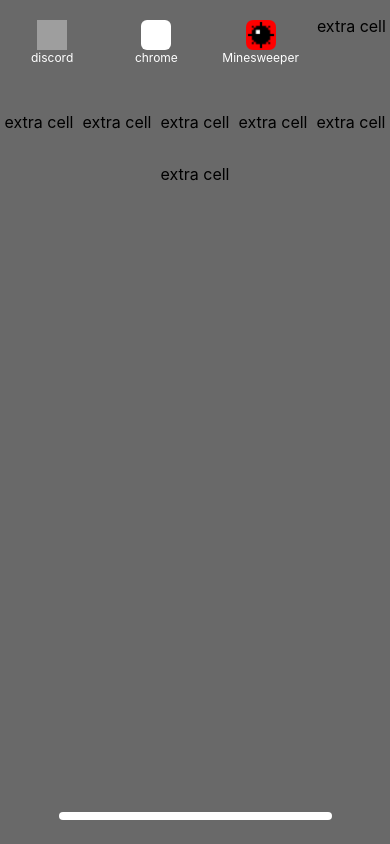
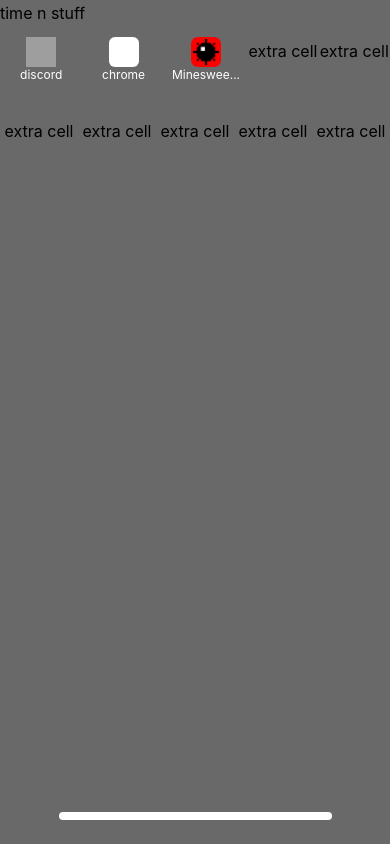
Before and after one commit to tsar-boomba/tsar-os, a Next.js app: page /os in a window 390 px wide. Built offline with nearby package versions, Linux system fonts and the light colour scheme; grey boxes are pictures that could not be loaded.

Commit message:
mobile work

```diff
--- /dev/null
+++ b/os/Mobile/components/Frame/Frame.module.scss
@@ -0,0 +1,11 @@
+@use 'mixins.module' as *;
+
+.container {
+	@include flex-center;
+	width: 100%;
+	height: 97%;
+	position: absolute;
+	top: 3%;
+	left: 0;
+	background-color: dimgray;
+}
--- /dev/null
+++ b/os/Mobile/components/Frame/Frame.tsx
@@ -0,0 +1,40 @@
+import { AppProps, AppsContext, BaseProps, OSApp } from '@/os/context/AppsContext';
+import { useContext, useRef } from 'react';
+import styles from './Frame.module.scss';
+
+interface Props {
+	App: React.VFC<AppProps> | React.ComponentType<AppProps>;
+	name: string;
+	icon: string | StaticImageData;
+	setData: OSApp['setData'];
+	data: OSApp['data'];
+}
+
+const Frame: React.VFC<Props> = ({ App, name, icon, setData, data }) => {
+	const { opened, setOpened } = useContext(AppsContext);
+	const windowRef = useRef<HTMLDivElement>(null);
+	const closeWindow = () => {
+		const newOpened = [...opened];
+		newOpened.splice(data.index, 1);
+		setOpened(newOpened);
+	};
+
+	const baseProps: BaseProps = {
+		closeWindow,
+		data,
+		setData,
+		windowRef,
+	};
+
+	return (
+		<div
+			ref={windowRef}
+			style={{ zIndex: data.index === opened.length - 1 ? 1 : '-9999' }}
+			className={styles.container}
+		>
+			<App {...baseProps} />
+		</div>
+	);
+};
+
+export default Frame;
--- /dev/null
+++ b/os/Mobile/components/Frame/index.tsx
@@ -0,0 +1,3 @@
+import Frame from './Frame';
+
+export default Frame;
--- a/os/Mobile/components/Main/AppIcon.tsx
+++ b/os/Mobile/components/Main/AppIcon.tsx
@@ -1,11 +1,20 @@
-import { OSApp } from '@/os/context/AppsContext';
+import { AppsContext, OSApp } from '@/os/context/AppsContext';
 import Image from 'next/image';
+import { useContext } from 'react';
 import styles from './Main.module.scss';
 
 const AppIcon: React.VFC<OSApp> = ({ name, icon }) => {
+	const { apps, opened, setOpened } = useContext(AppsContext);
+	const thisApp = apps.find((app) => app.name === name);
+	const handleIconClick = () => {
+		if (!thisApp) return;
+		setOpened([...opened, thisApp]);
+		thisApp.setData({ ...thisApp.data, index: opened.length });
+	};
+
 	return (
 		<div className={styles['app-icon-wrapper']}>
-			<div className={styles['app-icon']}>
+			<div onClick={handleIconClick} className={styles['app-icon']}>
 				{icon ? (
 					<Image src={icon} alt={`${name} icon`} width={30} height={30} />
 				) : (
@@ -13,7 +22,7 @@ const AppIcon: React.VFC<OSApp> = ({ name, icon }) => {
 						style={{ width: 30, height: 30, borderRadius: 6, backgroundColor: 'white' }}
 					/>
 				)}
-				<p>{name.length > 12 ? name.slice(0, 10) + '...' : name}</p>
+				<p>{name.length > 10 ? name.slice(0, 8) + '...' : name}</p>
 			</div>
 		</div>
 	);
--- a/os/Mobile/components/Main/Main.module.scss
+++ b/os/Mobile/components/Main/Main.module.scss
@@ -1,8 +1,20 @@
 @use 'mixins.module' as *;
 
 .container {
+	display: flex;
+	flex-flow: column;
+	align-items: center;
 	height: 100%;
+	width: 100%;
 	background-color: dimgray;
+}
+
+.status-bar {
+	display: flex;
+	align-items: center;
+	height: 3%;
+	width: 100%;
+	z-index: 10000;
 }
 
 .app-grid {
@@ -17,6 +29,8 @@
 	flex-direction: column;
 	padding: 4px;
 	cursor: pointer;
+	width: 100%;
+	height: 100%;
 	transition: background-color 0.15s ease;
 
 	&:active,
@@ -28,7 +42,6 @@
 		@include flex-center;
 		width: 80px;
 		height: 80px;
-		margin: 8px;
 		font-size: 12px;
 		color: white;
 	}
--- a/os/Mobile/components/Main/Main.tsx
+++ b/os/Mobile/components/Main/Main.tsx
@@ -1,10 +1,29 @@
+import { AppsContext } from '@/os/context/AppsContext';
+import { useContext } from 'react';
+import Frame from '../Frame';
 import AppGrid from './AppGrid';
 import styles from './Main.module.scss';
+import StatusBar from './StatusBar';
 
 const Main = () => {
+	const { apps, opened } = useContext(AppsContext);
+
 	return (
 		<div className={styles.container}>
+			<StatusBar />
 			<AppGrid />
+			{opened.map((app) => {
+				const thisAppIndex = apps.findIndex((appDef) => appDef.name === app.name);
+				const passedApp = {
+					App: app.component,
+					setData: apps[thisAppIndex].setData,
+					data: apps[thisAppIndex].data,
+					name: app.name,
+					icon: app.icon,
+				};
+
+				return <Frame key={app.name} {...passedApp} />;
+			})}
 		</div>
 	);
 };
--- /dev/null
+++ b/os/Mobile/components/Main/StatusBar.tsx
@@ -0,0 +1,11 @@
+import styles from './Main.module.scss';
+
+const StatusBar = () => {
+	return (
+		<div className={styles['status-bar']}>
+			<p>time n stuff</p>
+		</div>
+	);
+};
+
+export default StatusBar;
--- a/os/context/AppsContext.tsx
+++ b/os/context/AppsContext.tsx
@@ -10,7 +10,7 @@ import minesweeperIcon from '@/public/images/minesweeper-icon.png';
 
 export interface BaseProps {
 	closeWindow: () => void;
-	titleBarRef: React.RefObject<HTMLDivElement>;
+	titleBarRef?: React.RefObject<HTMLDivElement>;
 	windowRef: React.RefObject<HTMLDivElement>;
 	data: OSApp['data'];
 	setData: OSApp['setData'];
```
Also changed, not shown: os/Mobile/components/Frame/Minimizer.tsx (added, +12 -0 lines).
